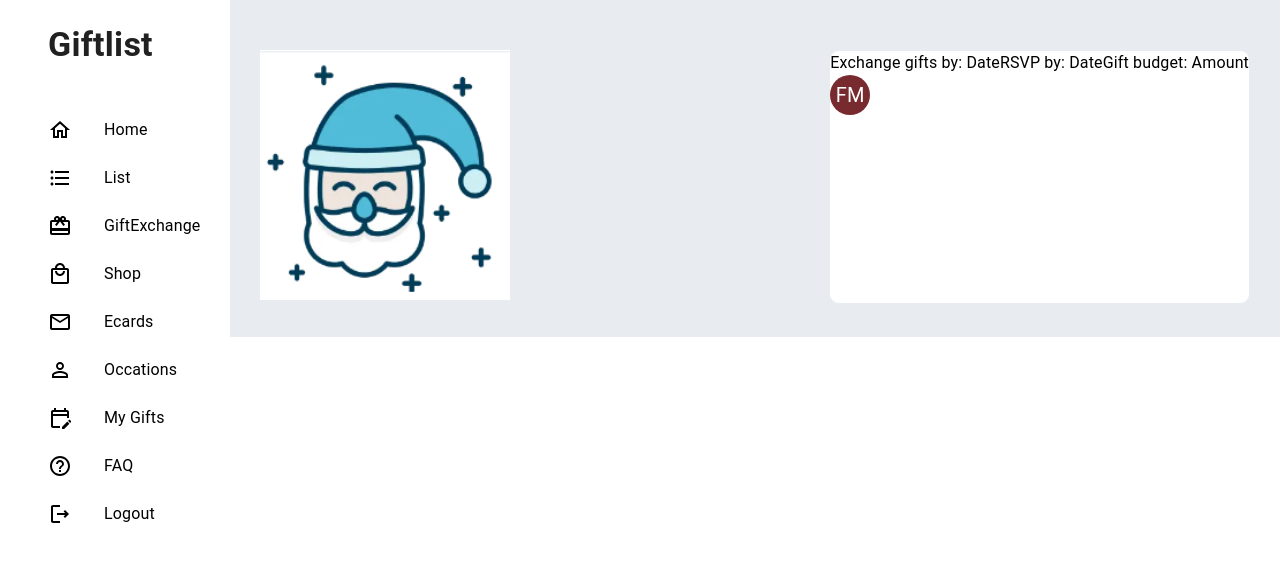
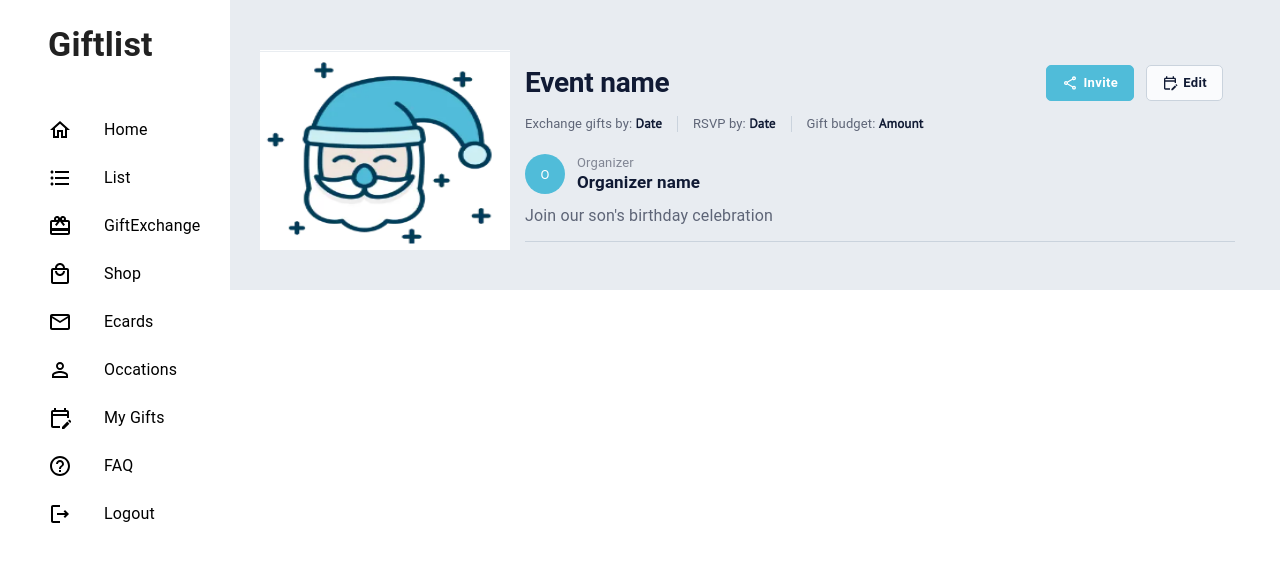
Before and after one commit to FatimaMary/giftlist, a React (Create React App) app in the folder client/: page /eventview in a window 1280 px wide. Shown: the top 562 px of the page. Built offline with nearby package versions, Linux system fonts and the light colour scheme; the HTML template or start-up script is replaced by a standard one.

Commit message:
Update index.jsx

```diff
--- a/client/src/scenes/eventview/index.jsx
+++ b/client/src/scenes/eventview/index.jsx
@@ -7,6 +7,8 @@ import {
  import Santa from '../giftExchange/santa1.png';
  import Avatar from '@mui/material/Avatar';
 import Stack from '@mui/material/Stack';
+import ShareOutlinedIcon from '@mui/icons-material/ShareOutlined';
+import EditCalendarOutlinedIcon from '@mui/icons-material/EditCalendarOutlined';
 
 function EventView() {
     function stringToColor(string) {
@@ -31,10 +33,10 @@ function EventView() {
 
     function stringAvatar(name) {
         return {
-          sx: {
-            bgcolor: stringToColor(name),
-          },
-          children: `${name.split(' ')[0][0]}${name.split(' ')[1][0]}`,
+        //   sx: {
+        //     background: '#50bcd9',
+        //   },
+          children: `${name.split(' ')[0][0]}`,
         };
       }
   return <Box
@@ -53,29 +55,210 @@ function EventView() {
                 <img
                     src={Santa}
                     alt='santa image'
-                    height={250}
+                    height={200}
                     width={250}
                     className='starimage'
                 />
             </Box>
             <Box sx={{
-                background: '#fff',
-                border: '1px solid #e8ecf1',
-                borderRadius: '10px',
-                maxWidth: '700px'
+                width: '100%',
+                margin: '15px',
             }}>
+                <Box
+                  sx = {{
+                    display: 'flex',
+                    alignItems: 'center',
+                    justifyContent: 'space-between',
+                    marginBottom: '15px'
+                  }}
+                >
+                    <Typography
+                        variant='h2'
+                        sx={{
+                            fontSize: '28px',
+                            lineHeight: '34px',
+                            marginBottom: 0,
+                            maxWidth: '73%',
+                            fontWeight: 600,
+                            color: '#101a34',
+                        }}
+                    >
+                        Event name
+                    </Typography>
+                    <Box
+                       sx={{
+                        display: 'flex',
+                        flexWrap: 'wrap',
+                        justifyContent: 'flex-end'
+                       }}
+                    >
+                        <Button
+                            sx={{
+                                marginRight: '12px',
+                                padding: '8px 15px',
+                                fontWeight: 600,
+                                fontSize: '13px',
+                                lineHeight: '18px',
+                                borderRadius: '5px',
+                                display: 'flex',
+                                alignItems: 'center',
+                                background: '#50bcd9',
+                                color: '#fff',
+                                border: '1px solid #50bcd9',
+                                textTransform: 'inherit'
+                            }}
+                        >
+                            <ShareOutlinedIcon
+                                sx={{
+                                    width: '16px',
+                                    height: '16px',
+                                    marginRight: '5px'
+                                }}
+                            />
+                            Invite
+                        </Button>
+                        <Button
+                             sx={{
+                                marginRight: '12px',
+                                padding: '8px 15px',
+                                fontWeight: 600,
+                                fontSize: '13px',
+                                lineHeight: '18px',
+                                borderRadius: '5px',
+                                display: 'flex',
+                                alignItems: 'center',
+                                background: '#fafbfd',
+                                color: '#101a34',
+                                border: '1px solid #cad3dd',
+                                textTransform: 'inherit'
+                            }}
+                        >
+                            <EditCalendarOutlinedIcon
+                                 sx={{
+                                    width: '16px',
+                                    height: '16px',
+                                    marginRight: '5px'
+                                }}
+                            />
+                            Edit
+                        </Button>
+                    </Box>
+                </Box>
                 <Box
                     sx={{
                         display: 'flex',
-                        justifyContent: 'space-around',
+                        justifyContent: 'felx-start',
+                        alignItems: 'center',
+                        marginBottom: '22px',
+                        // gap: '25px',
+
                     }}
                 >
-                    <Typography>Exchange gifts by: Date</Typography>
-                    <Typography>RSVP by: Date</Typography>
-                    <Typography>Gift budget: Amount </Typography>
+                    <Typography
+                        sx={{
+                            fontSize: '13px',
+                            lineHeight: '16px',
+                            color: '#5e6577',
+                            paddingRight: '15px',
+                            marginRight: '15px',
+                            borderRight: '1px solid #cad3dd',
+                        }}
+                    >
+                        Exchange gifts by: <span style={{fontWeight: 600, color: '#101a34'}}>Date</span>
+                    </Typography>
+                    <Typography
+                        sx={{
+                            fontSize: '13px',
+                            lineHeight: '16px',
+                            color: '#5e6577',
+                            paddingRight: '15px',
+                            marginRight: '15px',
+                            borderRight: '1px solid #cad3dd',
+                        }}
+                    >
+                        RSVP by: <span style={{fontWeight: 600, color: '#101a34'}}>Date</span>
+                    </Typography>
+                    <Typography
+                        sx={{
+                            fontSize: '13px',
+                            lineHeight: '16px',
+                            color: '#5e6577',
+                            paddingRight: '15px',
+                            marginRight: '15px',
+                            // borderRight: '1px solid #cad3dd',
+                        }}
+                    >
+                        Gift budget: <span style={{fontWeight: 600, color: '#101a34'}}>Amount</span>
+                    </Typography>
                 </Box>
-                <Box>
-                    <Avatar {...stringAvatar('Fatima Mary')} />
+                <Box
+                  sx={{
+                    display: 'flex',
+                    alignItems: 'center',
+                    justifyContent: 'flex-start',
+                    marginBottom: '10px',
+                    width: '100%',
+                  }}
+                >
+                    <Avatar
+                        {...stringAvatar('Organizer name')}
+                        sx={{
+                            width: '40px',
+                            height: '40px',
+                            background: '#50bcd9',
+                            fontSize: '13px',
+                        }}
+                    />
+                    <Box
+                      sx={{
+                        flexBasis: 'calc(100% - 48px)',
+                        maxWidth: 'calc(100% - 48px)',
+                        paddingLeft: '12px'
+                      }}
+                    >
+                        <Typography
+                            sx={{
+                                fontWeight: 400,
+                                fontSize: '13px',
+                                lineHeight: '16px',
+                                color: '#818694',
+                                marginBottom: 0,
+                            }}
+                        >
+                            Organizer
+                        </Typography>
+                        <Typography
+                            variant='h4'
+                            sx={{
+                                fontWeight: 600,
+                                fontSize: '17px',
+                                lineHeight: '22px',
+                                color: '#101a34',
+                                marginBottom: 0,
+                            }}
+                        >
+                            Organizer name
+                        </Typography>
+                    </Box>
+                </Box>
+                <Box
+                  sx={{
+                    fontSize: '15px',
+                    lineHeight: '140%',
+                    color: '#5e6577',
+                    paddingBottom: '17px',
+                    borderBottom: '1px solid #cad3dd',
+                  }}
+                >
+                    <Typography
+                        sx={{
+                            height:'20px',
+                            overflow: 'hidden',
+                            maxWidth: '500px',
+                            wordBreak: 'break-word',
+                            margin: '0px'
+                        }}
+                    >Join our son's birthday celebration</Typography>
                 </Box>
             </Box>
         </Box>
```
